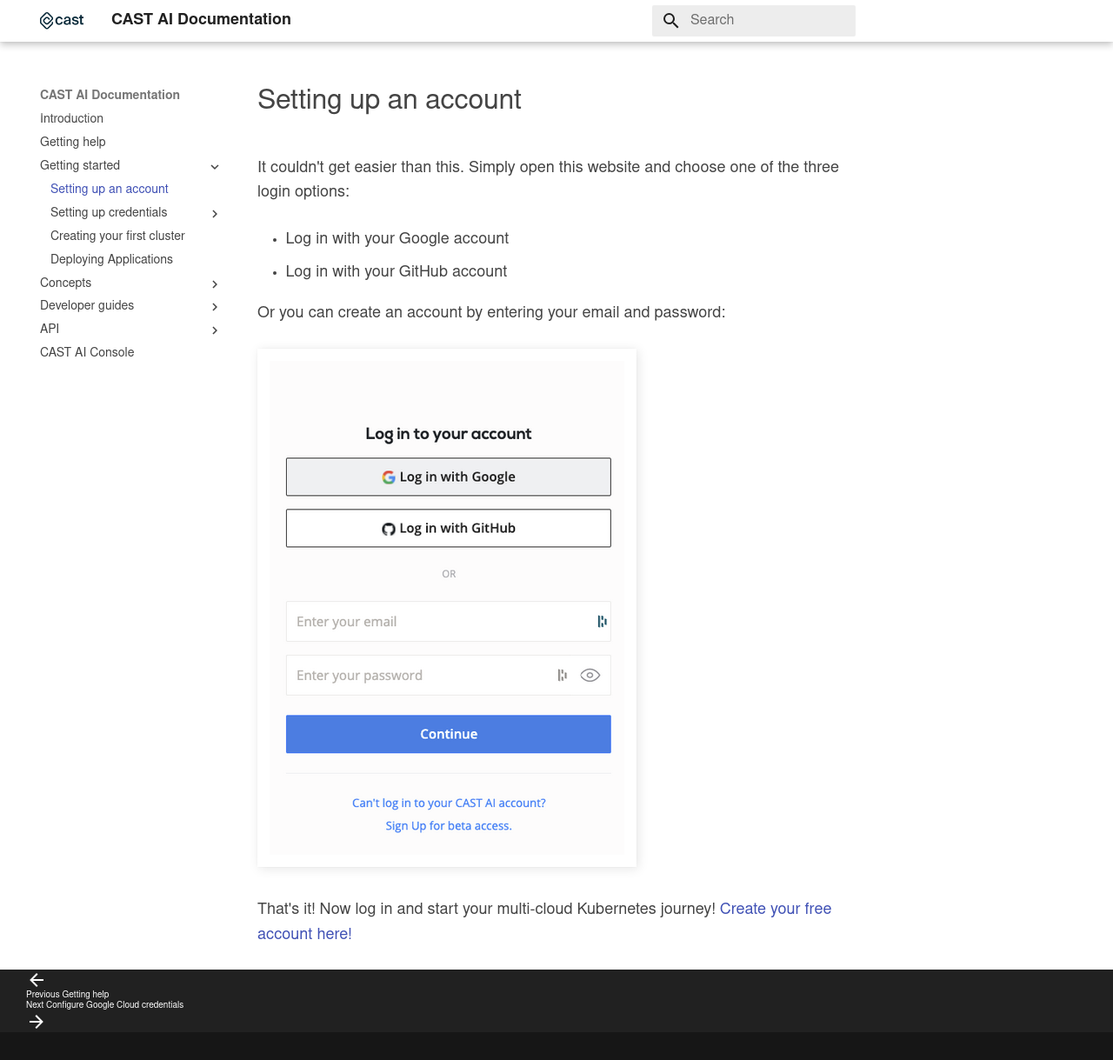
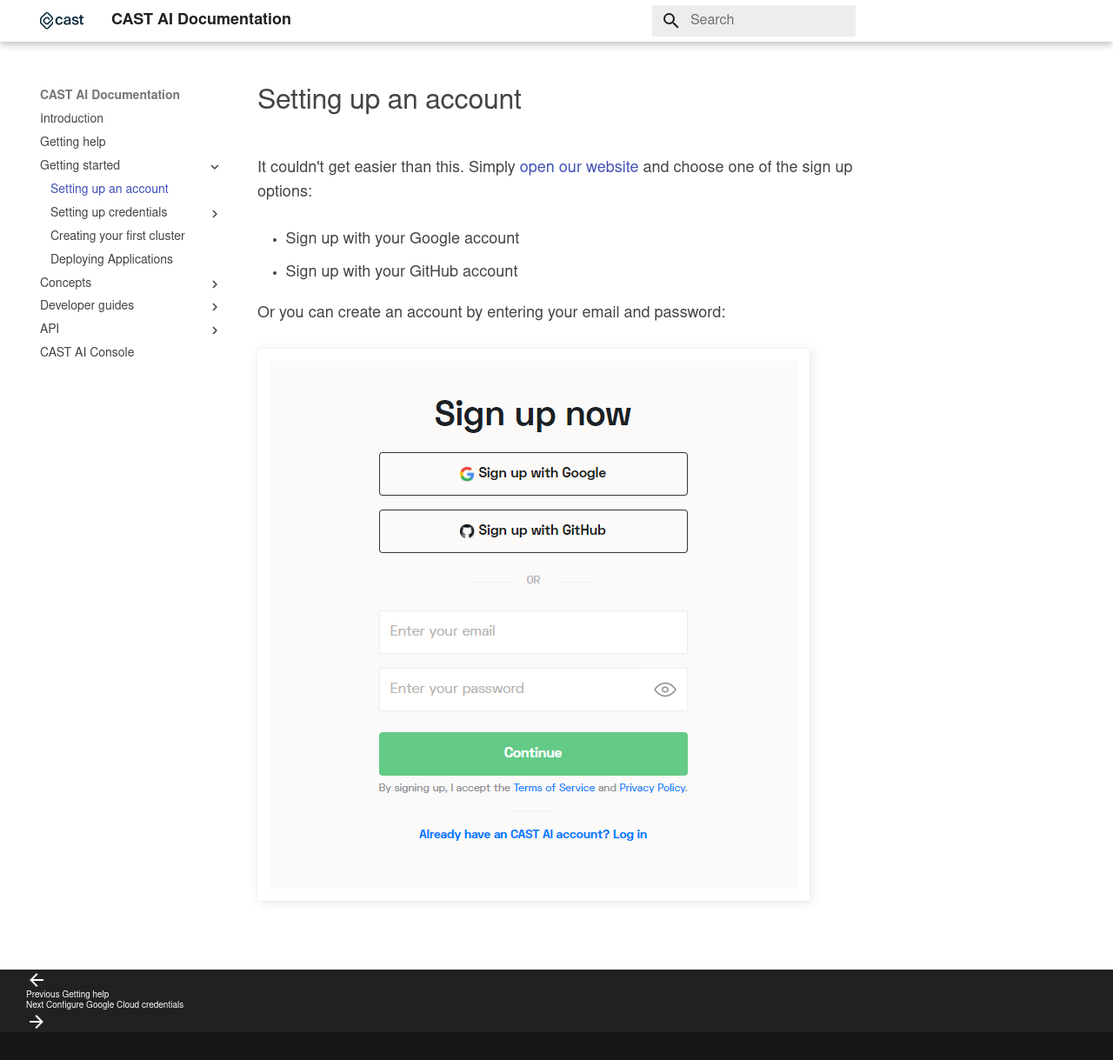
Before and after one commit to castai/docs, an MkDocs documentation site: the page built from docs/getting-started/setting-up-account.md, in a window 1280 px wide and 1219 px high. Shown: the whole window at 87% size. Built offline with MkDocs 1.6.1 and Material for MkDocs 9.7.7, drawn with Linux system fonts in a browser that asks for light colours; some web fonts are replaced.

Commit message:
Screenshot change in account setup

```diff
--- a/docs/getting-started/setting-up-account.md
+++ b/docs/getting-started/setting-up-account.md
@@ -1,12 +1,10 @@
 # Setting up an account
 
-It couldn't get easier than this. Simply open this website and choose one of the three login options:
+It couldn't get easier than this. Simply [open our website](https://console.cast.ai/signup) and choose one of the sign up options:
 
-* Log in with your Google account
-* Log in with your GitHub account
+* Sign up with your Google account
+* Sign up with your GitHub account
 
 Or you can create an account by entering your email and password:
 
-![](setting-up-account/login1.png)
-
-That's it! Now log in and start your multi-cloud Kubernetes journey! [Create your free account here!](https://login.cast.ai/login?state=g6Fo2SBZM2tlaDgtVWxSYzBhUlZ4Ukc2S2pmbU4xZmZwbGVGNqN0aWTZIHJPS3pfaldKRHBaekFUVzVvV3htRFUxX2VOX0dSVU5yo2NpZNkgQzN3Sk9hQnZkSUdJY1NwZEhoTGVpTjZzSVZBMWlEaEs&client=C3wJOaBvdIGIcSpdHhLeiN6sIVA1iDhK&protocol=oauth2&redirect_uri=https%3A%2F%2Fconsole.cast.ai%2Fapi%2Fauth&response_type=code&scope=openid%20profile%20email&screen_hint=SIGNUP)
+![](setting-up-account/signup1.png)
```
Also changed, not shown: docs/getting-started/setting-up-account/login1.png (deleted).
